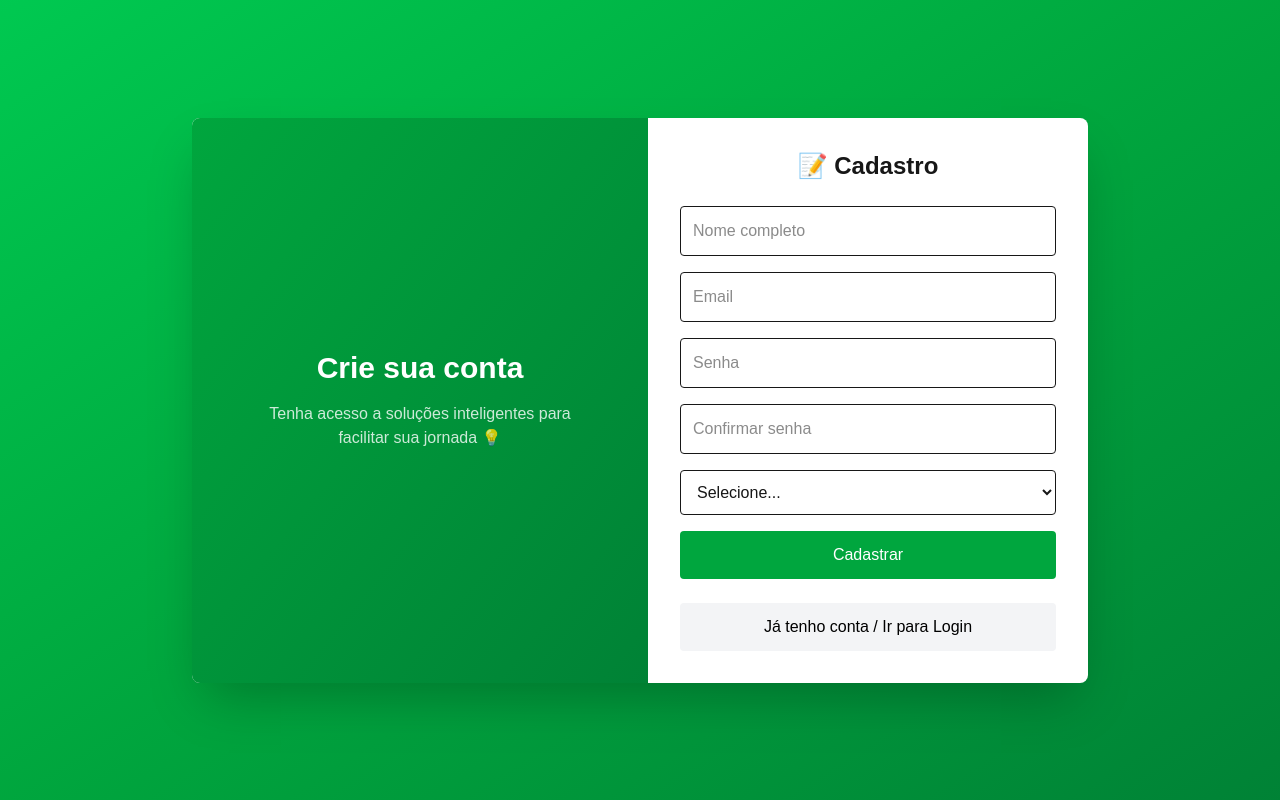
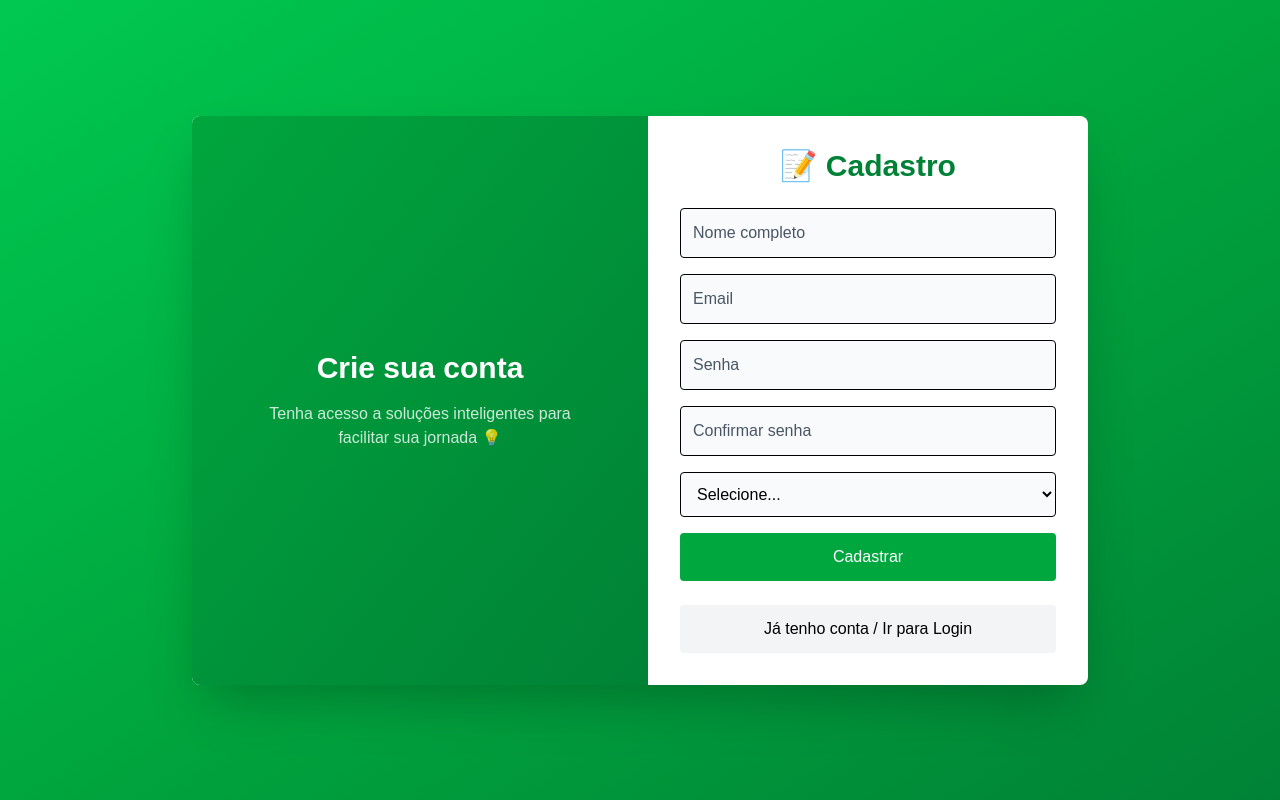
Before and after one commit to danilloc/loja-caplink, a Next.js app: page /register in a window 1280 px wide. Built offline with nearby package versions, Linux system fonts and the light colour scheme.

Commit message:
fix: Estilo na tela de login e registro

```diff
--- a/src/app/login/page.tsx
+++ b/src/app/login/page.tsx
@@ -51,7 +51,9 @@ export default function LoginPage() {
 
         {/* Lado direito */}
         <div className="flex-1 p-8">
-          <h1 className="text-2xl font-bold text-center mb-6">🔑 Login</h1>
+          <h1 className="text-3xl font-bold text-green-700 text-center mb-6">
+            🔑 Login
+          </h1>
 
           <form onSubmit={handleSubmit} className="space-y-4">
             <input
@@ -59,14 +61,14 @@ export default function LoginPage() {
               placeholder="Email"
               value={email}
               onChange={(e) => setEmail(e.target.value)}
-              className="border p-3 w-full rounded focus:outline-none focus:ring-2 focus:ring-green-500"
+              className="bg-gray-50 border p-3 w-full rounded placeholder-gray-600 text-black focus:outline-none focus:ring-2 focus:ring-green-500"
             />
             <input
               type="password"
               placeholder="Senha"
               value={password}
               onChange={(e) => setPassword(e.target.value)}
-              className="border p-3 w-full rounded focus:outline-none focus:ring-2 focus:ring-green-500"
+              className="bg-gray-50 border p-3 w-full rounded placeholder-gray-600 text-black focus:outline-none focus:ring-2 focus:ring-green-500"
             />
 
             {error && (
--- a/src/app/register/page.tsx
+++ b/src/app/register/page.tsx
@@ -37,12 +37,7 @@ export default function RegisterPage() {
       const res = await fetch("/api/auth/register", {
         method: "POST",
         headers: { "Content-Type": "application/json" },
-        body: JSON.stringify({
-          name: form.name,
-          email: form.email,
-          password: form.password,
-          role: form.role,
-        }),
+        body: JSON.stringify(form),
       });
 
       const data = await res.json();
@@ -74,7 +69,9 @@ export default function RegisterPage() {
 
         {/* Lado direito */}
         <div className="flex-1 p-8">
-          <h1 className="text-2xl font-bold text-center mb-6">📝 Cadastro</h1>
+          <h1 className="text-3xl font-bold text-green-700 text-center mb-6">
+            📝 Cadastro
+          </h1>
 
           <form onSubmit={handleSubmit} className="space-y-4">
             <input
@@ -82,7 +79,7 @@ export default function RegisterPage() {
               placeholder="Nome completo"
               value={form.name}
               onChange={(e) => setForm({ ...form, name: e.target.value })}
-              className="border p-3 w-full rounded focus:outline-none focus:ring-2 focus:ring-green-500"
+              className="bg-gray-50 border p-3 w-full rounded placeholder-gray-600 text-black focus:outline-none focus:ring-2 focus:ring-green-500"
             />
 
             <input
@@ -90,7 +87,7 @@ export default function RegisterPage() {
               placeholder="Email"
               value={form.email}
               onChange={(e) => setForm({ ...form, email: e.target.value })}
-              className="border p-3 w-full rounded focus:outline-none focus:ring-2 focus:ring-green-500"
+              className="bg-gray-50 border p-3 w-full rounded placeholder-gray-600 text-black focus:outline-none focus:ring-2 focus:ring-green-500"
             />
 
             <input
@@ -98,7 +95,7 @@ export default function RegisterPage() {
               placeholder="Senha"
               value={form.password}
               onChange={(e) => setForm({ ...form, password: e.target.value })}
-              className="border p-3 w-full rounded focus:outline-none focus:ring-2 focus:ring-green-500"
+              className="bg-gray-50 border p-3 w-full rounded placeholder-gray-600 text-black focus:outline-none focus:ring-2 focus:ring-green-500"
             />
 
             <input
@@ -108,13 +105,13 @@ export default function RegisterPage() {
               onChange={(e) =>
                 setForm({ ...form, confirmPassword: e.target.value })
               }
-              className="border p-3 w-full rounded focus:outline-none focus:ring-2 focus:ring-green-500"
+              className="bg-gray-50 border p-3 w-full rounded placeholder-gray-600 text-black focus:outline-none focus:ring-2 focus:ring-green-500"
             />
 
             <select
               value={form.role}
               onChange={(e) => setForm({ ...form, role: e.target.value })}
-              className="border p-3 w-full rounded focus:outline-none focus:ring-2 focus:ring-green-500"
+              className="bg-gray-50 border p-3 w-full rounded text-black focus:outline-none focus:ring-2 focus:ring-green-500"
             >
               <option value="">Selecione...</option>
               <option value="CLIENTE">Cliente</option>
```
